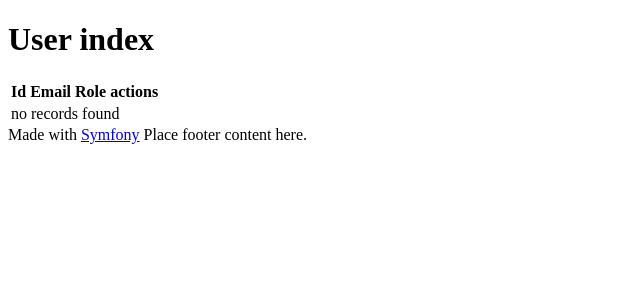
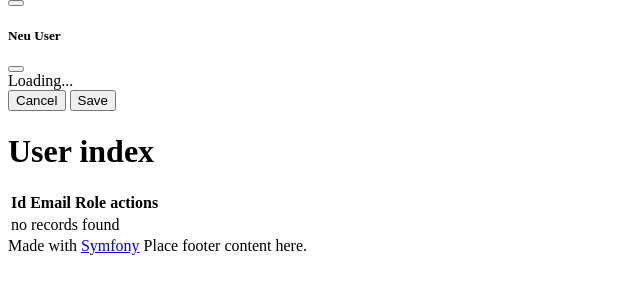
Before and after one commit to elkuku/yt-crawler, a Symfony app: template templates/user/index.html.twig in a window 1280 px wide. Shown: the part 26-326 px from the top of the page, without its empty margins (0-640 px from the left). Run offline with Twig, Linux system fonts and the light colour scheme; the template is opened without the code that fills it, so the values that code supplies are empty; some libraries are stand-ins or nearby versions.

Commit message:
Add stimulus to user admin

```diff
--- a/assets/styles/app.css
+++ b/assets/styles/app.css
@@ -29,3 +29,7 @@ body > .container-fluid {
     padding-right: 15px;
     padding-left: 15px;
 }
+
+.modal-body button, .modal-body a {
+    display: none;
+}
--- /dev/null
+++ b/templates/_modal.html.twig
@@ -0,0 +1,39 @@
+<div class="modal fade" tabindex="-1" data-modal-form-target="modal">
+    <div class="modal-dialog">
+        <div class="modal-content">
+            <div class="modal-header">
+                <h5 class="modal-title">{{ modalTitle }}</h5>
+                <button type="button"
+                        class="btn-close close"
+                        data-dismiss="modal"
+                        data-bs-dismiss="modal"
+                        aria-label="Close"
+                >
+                </button>
+            </div>
+            <div class="modal-body"
+                 data-modal-form-target="modalBody"
+                 data-action="submit->modal-form#submitForm"
+            >
+                {{ modalContent|default('Loading...') }}
+            </div>
+            <div class="modal-footer">
+                <button
+                        type="button"
+                        class="btn btn-secondary"
+                        data-dismiss="modal"
+                        data-bs-dismiss="modal"
+                >
+                    Cancel
+                </button>
+                <button
+                        type="button"
+                        class="btn btn-primary"
+                        data-action="modal-form#submitForm"
+                >
+                    Save
+                </button>
+            </div>
+        </div>
+    </div>
+</div>
--- /dev/null
+++ b/templates/user/_list.html.twig
@@ -0,0 +1,62 @@
+<table class="table">
+    <thead>
+    <tr>
+        <th>Id</th>
+        <th>Email</th>
+        <th>Role</th>
+        <th>actions</th>
+    </tr>
+    </thead>
+    <tbody>
+    {% for user in users %}
+        <tr>
+            <td>{{ user.id }}</td>
+            <td><a href="{{ path('user_show', {'id': user.id}) }}">{{ user.email }}</a></td>
+            <td>{{ user.role|role_name }}</td>
+            <td>
+                <div class="btn-group">
+                    <span {{ stimulus_controller('modal-form', {
+                        formUrl: path('user_edit', { id: user.id, ajax: 1 })
+                    }) }}
+                    >
+                        <button
+                                class="btn btn-outline-primary"
+                                data-action="modal-form#openModal"
+                        >
+                            <span class="oi oi-pencil"></span>
+                        </button>
+                        {{ include('_modal.html.twig', {
+                            modalTitle: 'Editar metodo de pago'
+                        }) }}
+                    </span>
+                    <form
+                            {{ stimulus_controller('submit-confirm', {
+                                title: "Remove this item?",
+                                icon: "warning",
+                                confirmButtonText: "Yes, remove it!",
+                                submitAsync: true,
+                            }) }}
+                            action="{{ path('user_delete', {
+                                id: user.id,
+                            }) }}"
+                            method="post"
+                            data-action="submit-confirm#onSubmit"
+                            class="form-inline"
+                    >
+                        <input type="hidden" name="_token" value="{{ csrf_token('delete' ~ user.id) }}"/>
+                        <input type="hidden" name="_method" value="DELETE"/>
+
+                        <button class="btn btn-outline-danger">
+                            <span class="oi oi-trash"></span>
+                        </button>
+                    </form>
+                </div>
+            </td>
+        </tr>
+    {% else %}
+        <tr>
+            <td colspan="4">no records found</td>
+        </tr>
+    {% endfor %}
+    </tbody>
+</table>
--- a/templates/user/index.html.twig
+++ b/templates/user/index.html.twig
@@ -4,37 +4,33 @@
 {% block title %}User index{% endblock %}
 
 {% block body %}
+<div
+        {{ stimulus_controller('reload-content', {
+            url: path('user_index', {ajax: 1})
+        }) }}
+        data-action="modal-form:success->reload-content#refreshContent submit-confirm:async:submitted->reload-content#refreshContent"
+>
     <div class="float-right">
-        {{ buttons.new(path('user_new')) }}
+        <div {{ stimulus_controller('modal-form', {
+            formUrl: path('user_new', { ajax: 1 })
+        }) }}
+        >
+            <button
+                    class="btn btn-outline-success"
+                    data-action="modal-form#openModal"
+            ><span class="oi oi-plus"></span>
+            </button>
+            {{ include('_modal.html.twig', {
+                modalTitle: 'Neu User'
+            }) }}
+        </div>
     </div>
 
     <h1>User index</h1>
 
-    <table class="table">
-        <thead>
-        <tr>
-            <th>Id</th>
-            <th>Email</th>
-            <th>Role</th>
-            <th>actions</th>
-        </tr>
-        </thead>
-        <tbody>
-        {% for user in users %}
-            <tr>
-                <td>{{ user.id }}</td>
-                <td>{{ user.email }}</td>
-                <td>{{ user.role|role_name }}</td>
-                <td>
-                    <a href="{{ path('user_show', {'id': user.id}) }}">show</a>
-                    <a href="{{ path('user_edit', {'id': user.id}) }}">edit</a>
-                </td>
-            </tr>
-        {% else %}
-            <tr>
-                <td colspan="4">no records found</td>
-            </tr>
-        {% endfor %}
-        </tbody>
-    </table>
+    <div data-reload-content-target="content">
+        {{ include('user/_list.html.twig') }}
+    </div>
+
+</div>
 {% endblock %}
```
Also changed, not shown: assets/controllers/modal-form_controller.js (added, +47 -0 lines), assets/controllers/reload-content_controller.js (added, +21 -0 lines), assets/controllers/submit-confirm_controller.js (added, +65 -0 lines), src/Controller/UserController.php (+20 -6 lines), src/Entity/User.php (+7 -2 lines).
